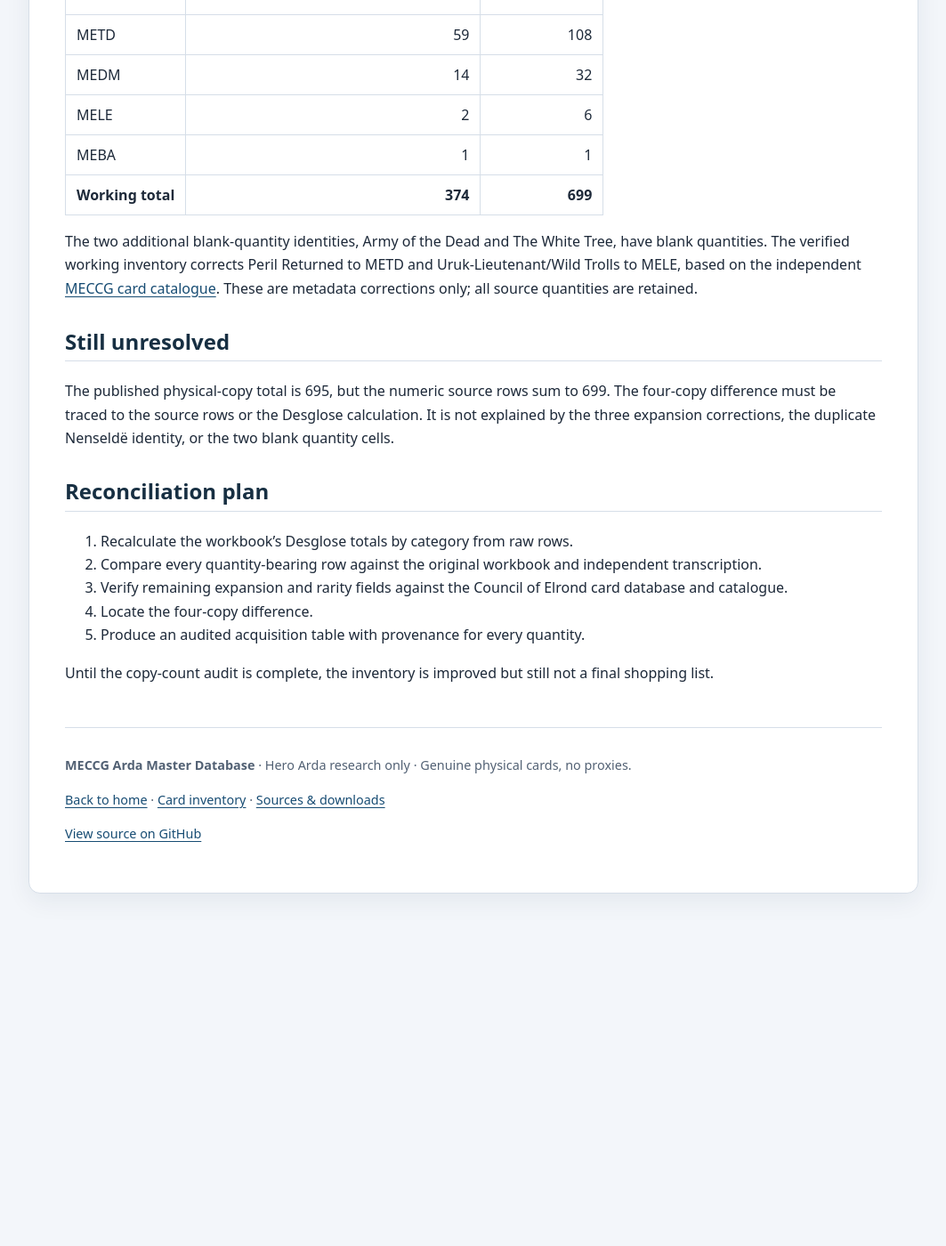
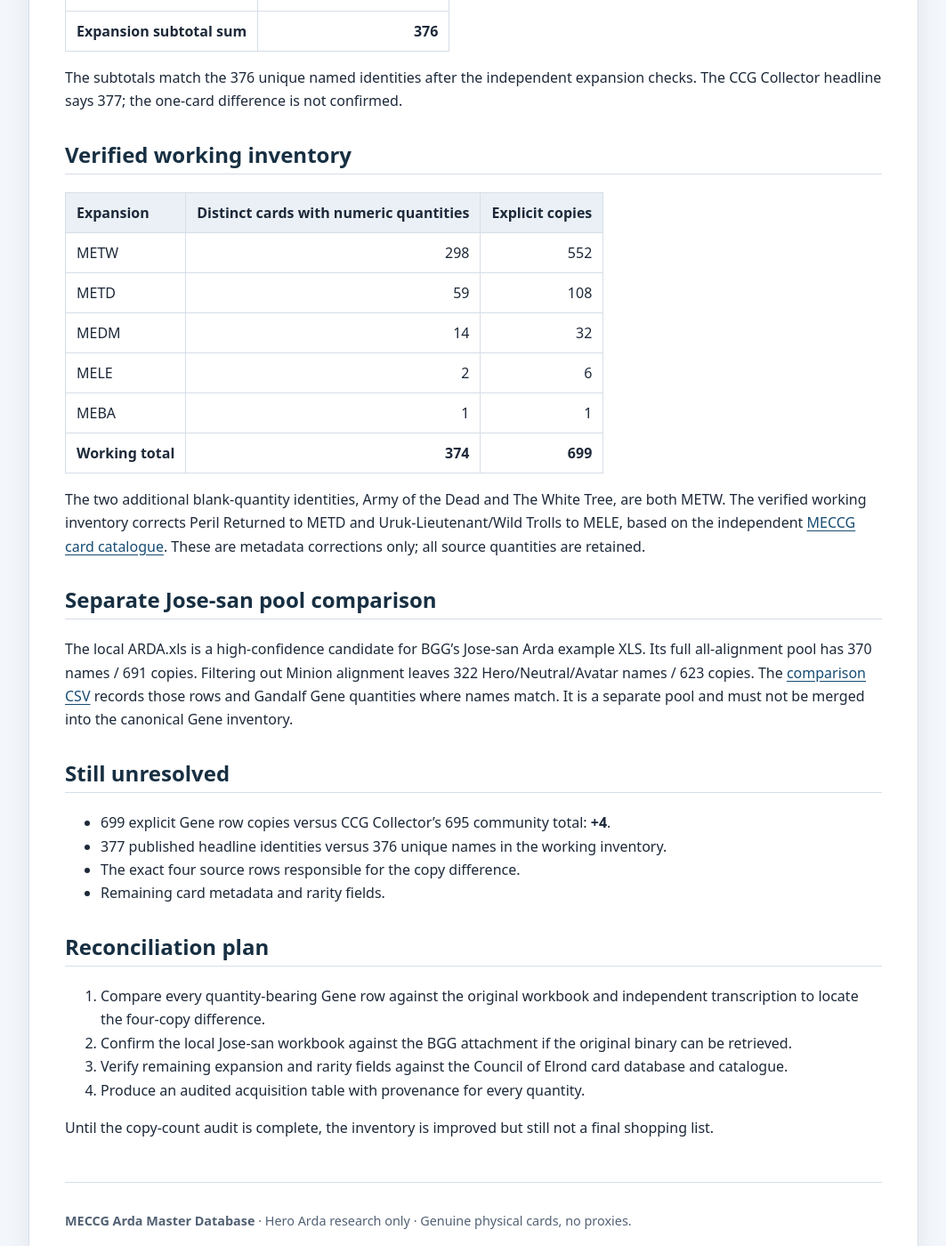
Before and after one commit to JamSpot/meccg-arda-master-database, a Jekyll site: the page built from docs/source-reconciliation.md, in a window 1280 px wide and 1400 px high, scrolled down 1413 px. Shown: the whole window at 89% size, without its empty margins (108-1171 px from the left). Built offline with Jekyll 4.4.1, drawn with Linux system fonts in a browser that asks for light colours; our own code applies the rules of GitHub Pages for plain Markdown files; before the commit the page ends 2441 px from its top, so only the background shows below that; some of the changed text lies outside the part shown.

Commit message:
Correct source reconciliation and separate stale Desglose total

```diff
--- a/docs/source-reconciliation.md
+++ b/docs/source-reconciliation.md
@@ -2,16 +2,24 @@
 
 ## The central discrepancy
 
-Published Council summary:
-- 377 cards
+The independent [CCG Collector post of 3 June 2020](https://councilofelrond.org/forum/viewtopic.php?t=2494) reports:
+- 377 distinct cards
 - 695 physical cards
+- expansion identities: 300 METW, 59 METD, 14 MEDM, 2 MELE and 1 MEBA (subtotal 376)
 
-The extracted workbook has:
-- 377 named rows
+The extracted original Gandalf Gene workbook has:
+- 377 named rows after excluding the title row
 - 375 rows with numeric quantities
 - 374 distinct names among numeric rows
-- 376 unique named identities overall after deduplicating Nenseldë the Wingild and retaining the two blank-quantity rows
-- 699 explicit physical copies
+- two additional named rows with blank quantities (Army of the Dead and The White Tree)
+- 376 unique named identities overall
+- **699 explicit physical copies**
+
+The four-copy difference between the 699 numeric-row sum and CCG Collector's 695 report remains unresolved. The 377-versus-376 identity difference is also retained; the duplicated Nenseldë row may explain the headline, but that has not been confirmed by the author.
+
+## Do not use the Gene Desglose tab as the 695 source
+
+The static Desglose sheet in the supplied Gene workbook sums to **691**, not 695. Its category values exactly match the separate Jose-san ARDA.xls category table and include 34 Minion characters and 30 Minion resources that are not present in the Gene card rows. It is therefore treated as a stale copied summary, not as a valid checksum for the Gene list.
 
 ## Published expansion figures
 
@@ -24,7 +32,7 @@ The extracted workbook has:
 | MEBA | 1 |
 | **Expansion subtotal sum** | **376** |
 
-The subtotals match the 376 unique named identities once expansion assignments are cross-checked. The headline 377 likely counts the duplicate Nenseldë row, although the source author's counting method is unconfirmed.
+The subtotals match the 376 unique named identities after the independent expansion checks. The CCG Collector headline says 377; the one-card difference is not confirmed.
 
 ## Verified working inventory
 
@@ -37,18 +45,24 @@ The subtotals match the 376 unique named identities once expansion assignments a
 | MEBA | 1 | 1 |
 | **Working total** | **374** | **699** |
 
-The two additional blank-quantity identities, Army of the Dead and The White Tree, have blank quantities. The verified working inventory corrects Peril Returned to METD and Uruk-Lieutenant/Wild Trolls to MELE, based on the independent [MECCG card catalogue](https://elvenforest.narod.ru/meccg/cards/meccg_list.html). These are metadata corrections only; all source quantities are retained.
+The two additional blank-quantity identities, Army of the Dead and The White Tree, are both METW. The verified working inventory corrects Peril Returned to METD and Uruk-Lieutenant/Wild Trolls to MELE, based on the independent [MECCG card catalogue](https://elvenforest.narod.ru/meccg/cards/meccg_list.html). These are metadata corrections only; all source quantities are retained.
+
+## Separate Jose-san pool comparison
+
+The local ARDA.xls is a high-confidence candidate for BGG's Jose-san Arda example XLS. Its full all-alignment pool has 370 names / 691 copies. Filtering out Minion alignment leaves 322 Hero/Neutral/Avatar names / 623 copies. The [comparison CSV](../data/jose-san-hero-arda-pool-comparison.csv) records those rows and Gandalf Gene quantities where names match. It is a separate pool and must not be merged into the canonical Gene inventory.
 
 ## Still unresolved
 
-The published physical-copy total is 695, but the numeric source rows sum to 699. The four-copy difference must be traced to the source rows or the Desglose calculation. It is not explained by the three expansion corrections, the duplicate Nenseldë identity, or the two blank quantity cells.
+- 699 explicit Gene row copies versus CCG Collector's 695 community total: **+4**.
+- 377 published headline identities versus 376 unique names in the working inventory.
+- The exact four source rows responsible for the copy difference.
+- Remaining card metadata and rarity fields.
 
 ## Reconciliation plan
 
-1. Recalculate the workbook's Desglose totals by category from raw rows.
-2. Compare every quantity-bearing row against the original workbook and independent transcription.
+1. Compare every quantity-bearing Gene row against the original workbook and independent transcription to locate the four-copy difference.
+2. Confirm the local Jose-san workbook against the BGG attachment if the original binary can be retrieved.
 3. Verify remaining expansion and rarity fields against the Council of Elrond card database and catalogue.
-4. Locate the four-copy difference.
-5. Produce an audited acquisition table with provenance for every quantity.
+4. Produce an audited acquisition table with provenance for every quantity.
 
 Until the copy-count audit is complete, the inventory is improved but still not a final shopping list.
```
